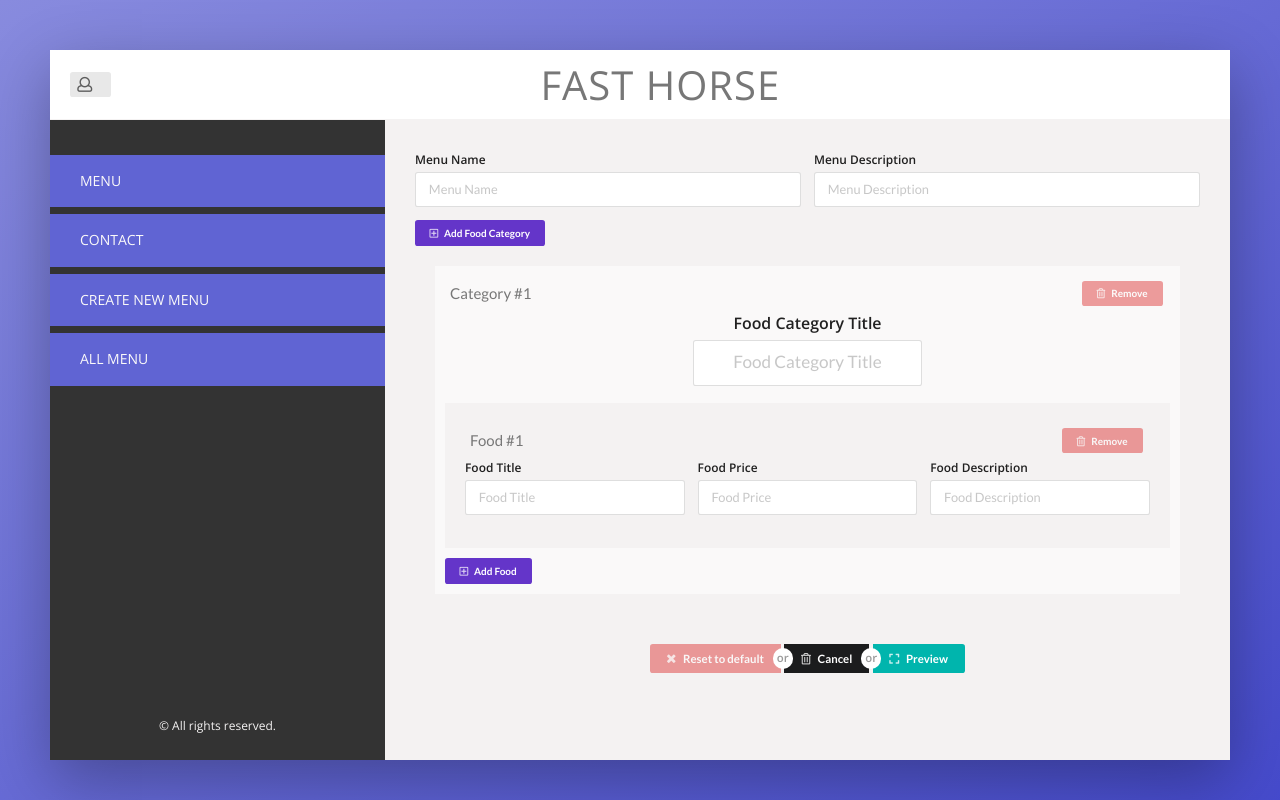
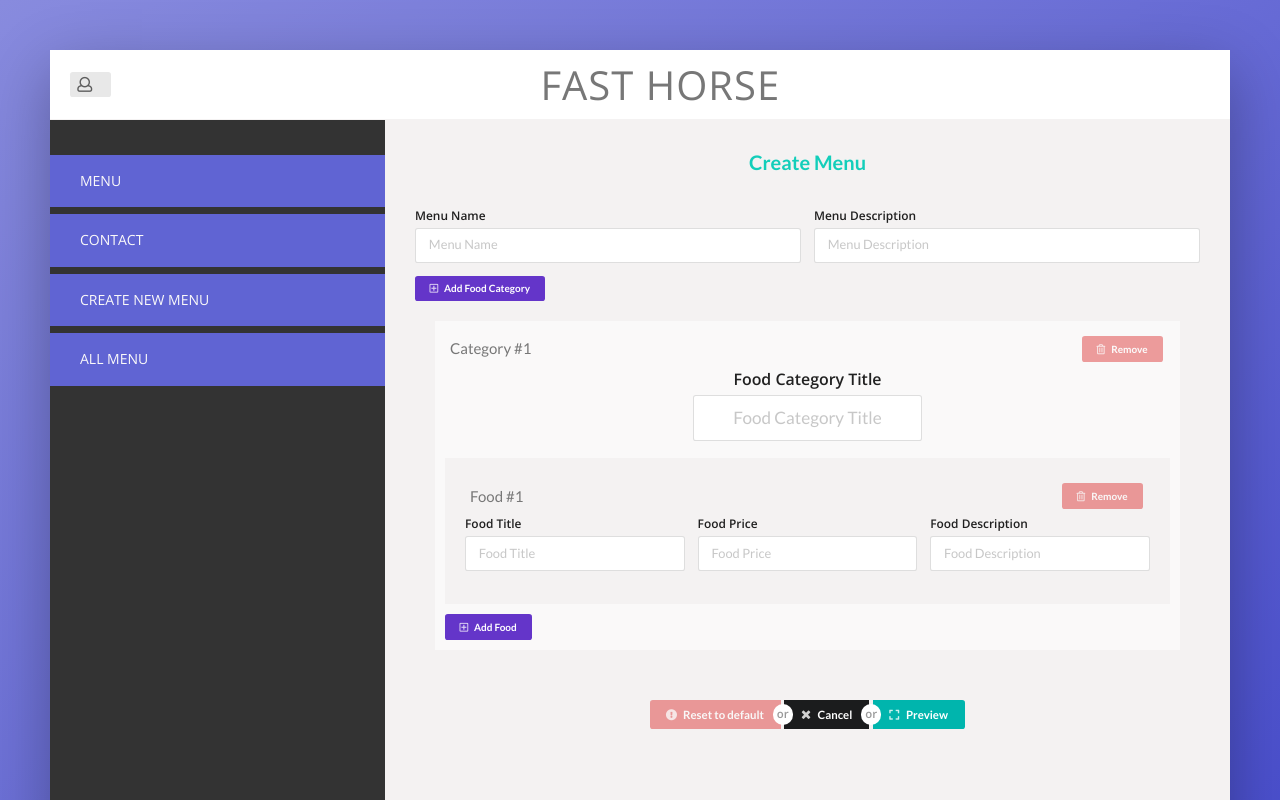
Before and after one commit to vBoBv/fasthorse-takeaway, a React (Create React App) app in the folder client/: page /menus/new in a window 1280 px wide. Shown: the top 800 px of the page. Built offline with nearby package versions, Linux system fonts and the light colour scheme; no server answers.

Commit message:
tweaked MenuCreate and MenuEdit

```diff
--- a/client/src/components/menus/MenuCreate.js
+++ b/client/src/components/menus/MenuCreate.js
@@ -15,6 +15,7 @@ class MenuCreate extends Component {
 					onCancel={() => this.setState({ showFormReview: false })}
 					formValues={this.props.formValues}
 					submitMenu={() => this.props.submitMenu(this.props.formValues)}
+					actionTitle='Create'
 				/>
 			);
 		} else {
@@ -22,6 +23,7 @@ class MenuCreate extends Component {
 				<MenuForm
 					initialValues={this.props.initialValues}
 					onMenuSubmit={() => this.setState({ showFormReview: true })}
+					title='Create Menu'
 				/>
 			);
 		}
--- a/client/src/components/menus/MenuEdit.js
+++ b/client/src/components/menus/MenuEdit.js
@@ -55,6 +55,7 @@ class MenuEdit extends Component {
 								this.props.editedValues
 							)
 						}
+						actionTitle='Edit'
 					/>
 				);
 			} else {
@@ -62,6 +63,7 @@ class MenuEdit extends Component {
 					<MenuForm
 						initialValues={this.props.selectedMenu}
 						onMenuSubmit={() => this.setState({ showFormReview: true })}
+						title='Edit Menu'
 					/>
 				);
 			}
--- a/client/src/components/menus/MenuForm.js
+++ b/client/src/components/menus/MenuForm.js
@@ -115,11 +115,11 @@ const renderActionButton = (pristine, reset) => {
 				disabled={pristine}
 				onClick={reset}
 				className='ui negative button'>
-				<i className='close icon'></i>Reset to default
+				<i className='exclamation circle icon'></i>Reset to default
 			</button>
 			<div className='or'></div>
 			<Link to='/menus/list' className='ui black button'>
-				<i className='trash alternate outline icon'></i>Cancel
+				<i className='close icon'></i>Cancel
 			</Link>
 			<div className='or'></div>
 			<button type='submit' className='ui teal button'>
@@ -154,9 +154,10 @@ const renderMenuDetail = () => {
 	);
 };
 
-const MenuForm = ({ handleSubmit, pristine, reset, onMenuSubmit }) => {
+const MenuForm = ({ handleSubmit, pristine, reset, onMenuSubmit, title }) => {
 	return (
 		<div className='menu-form'>
+			<h1 className='menu-form__title-header'>{title}</h1>
 			<form onSubmit={handleSubmit(onMenuSubmit)}>
 				{renderMenuDetail()}
 				<FieldArray name='item' component={renderFoodCategory} />
--- a/client/src/components/menus/MenuFormReview.js
+++ b/client/src/components/menus/MenuFormReview.js
@@ -4,8 +4,8 @@ import React from 'react';
 
 import ReusableMenu from '../ReusableMenu';
 
-const MenuFormReview = ({ onCancel, formValues, submitMenu }) => {
-	const renderActionButton = () => {
+const MenuFormReview = ({ onCancel, formValues, submitMenu, actionTitle }) => {
+	const renderActionButton = (actionTitle) => {
 		return (
 			<div className='menu-form-review__action-buttons  ui large buttons'>
 				<button className='ui black button' onClick={onCancel}>
@@ -15,7 +15,8 @@ const MenuFormReview = ({ onCancel, formValues, submitMenu }) => {
 				<button
 					onClick={() => submitMenu(formValues)}
 					className='ui teal button'>
-					<i className='check icon'></i>Create Menu
+					<i className='check icon'></i>
+					{actionTitle} Menu
 				</button>
 			</div>
 		);
@@ -41,7 +42,7 @@ const MenuFormReview = ({ onCancel, formValues, submitMenu }) => {
 				{renderMenuHeader()}
 				<ReusableMenu menuData={formValues.item} />
 			</div>
-			{renderActionButton()}
+			{renderActionButton(actionTitle)}
 		</div>
 	);
 };
--- a/client/src/sass/layout/_contact-us.scss
+++ b/client/src/sass/layout/_contact-us.scss
@@ -1,2 +1,6 @@
 .contact-us {
+	grid-column: col-start 3 / -1;
+	grid-row: 3 / -1;
+
+	min-height: 100vh;
 }
--- a/client/src/sass/layout/_menu-create.scss
+++ b/client/src/sass/layout/_menu-create.scss
@@ -7,5 +7,5 @@
 	grid-template-columns: repeat(8, 1fr);
 	align-content: start;
 
-	min-height: 80vh;
+	min-height: 100vh;
 }
--- a/client/src/sass/layout/_menu-form.scss
+++ b/client/src/sass/layout/_menu-form.scss
@@ -64,4 +64,10 @@
 		color: red;
 		text-align: center;
 	}
+
+	&__title-header {
+		text-align: center;
+		color: $color-secondary-light;
+		margin-bottom: 3rem;
+	}
 }
--- a/client/src/sass/layout/_menu-list.scss
+++ b/client/src/sass/layout/_menu-list.scss
@@ -7,7 +7,7 @@
 	grid-template-columns: repeat(8, 1fr);
 	align-content: start;
 
-	min-height: 80vh;
+	min-height: 100vh;
 
 	&__group-list {
 		grid-column: 1 / -1;
```
